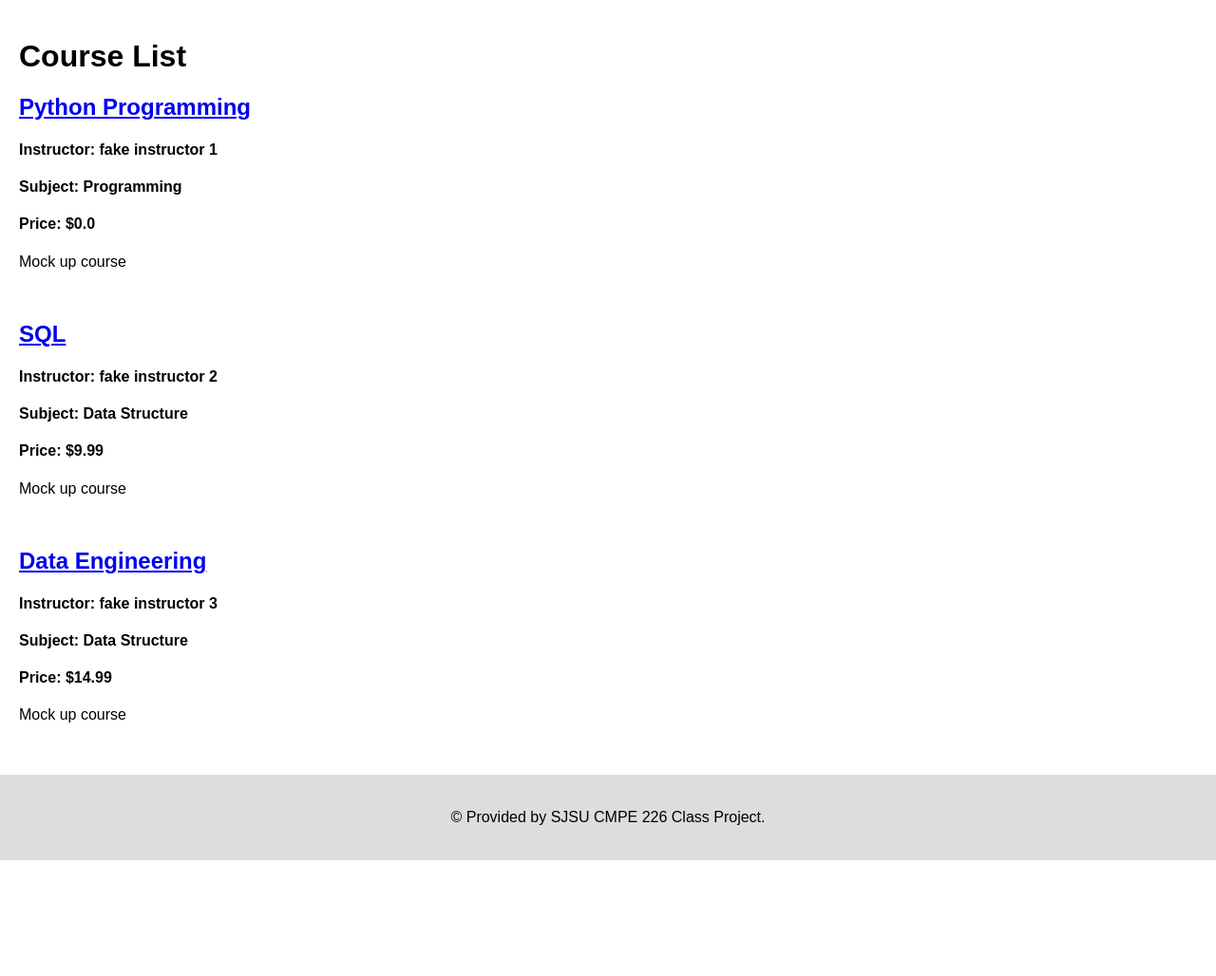
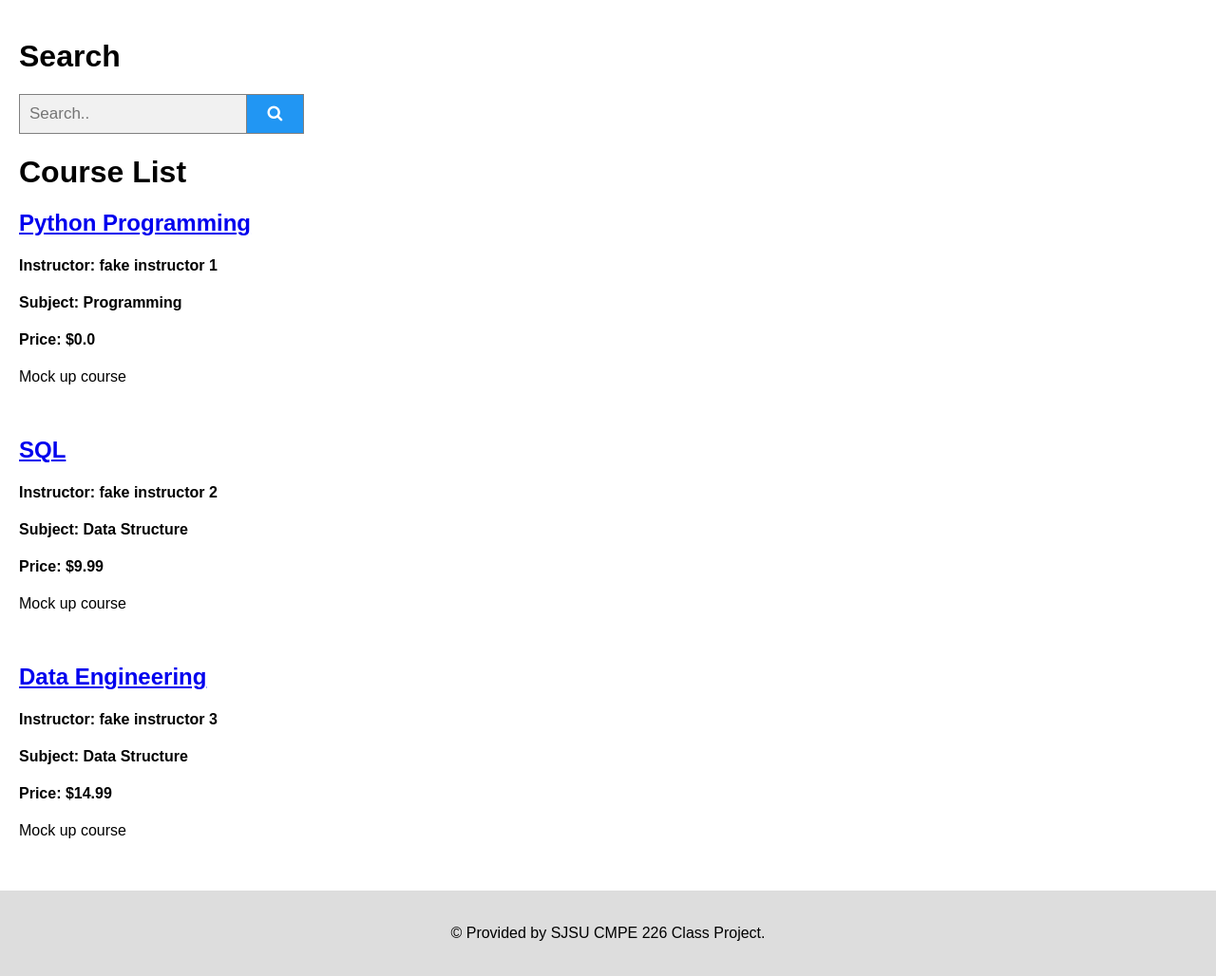
Before and after one commit to pooldiver69/cmpe226-project2-online-education, a Flask app: page /course in a window 1280 px wide. Shown: the part 305-1333 px from the top of the page at 95% size. Before the commit the page ends 1211 px from the top, so only its background shows below. Run offline with Flask 2, Linux system fonts and the light colour scheme; data comes from the database, SQL or seed files in the repository.

Commit message:
[update] search

```diff
--- a/routers/course.py
+++ b/routers/course.py
@@ -101,3 +101,18 @@ def purchase_single_course(c_id):
     cnx.commit()
     cursor.close()
     return redirect('/course/' + c_id)
+
+@course.route("/search")
+def search_coruse():
+    term = request.args.get("search")
+    cursor = cnx.cursor(dictionary=True)
+    query = ("""SELECT *
+            FROM course_view
+            WHERE courseName LIKE %(term)s
+            """)
+    cursor.execute(query, {"term": '%' + term + '%'})
+    r = cursor.fetchall()
+    courses = [
+        {**x, "c_url": "http://127.0.0.1:5000/course/" + str(x["c_id"])} for x in r]
+    cursor.close()
+    return render_template('course_list.html', courses=courses)
--- a/templates/course_list.html
+++ b/templates/course_list.html
@@ -6,6 +6,7 @@
   <title>Page Title</title>
   <meta charset="UTF-8">
   <meta name="viewport" content="width=device-width, initial-scale=1">
+  <link rel="stylesheet" href="https://cdnjs.cloudflare.com/ajax/libs/font-awesome/4.7.0/css/font-awesome.min.css">
   <style>
     * {
       box-sizing: border-box;
@@ -124,6 +125,37 @@
         width: 100%;
       }
     }
+
+    form.example input[type=text] {
+      padding: 10px;
+      font-size: 17px;
+      border: 1px solid grey;
+      float: left;
+      width: 80%;
+      background: #f1f1f1;
+    }
+
+    form.example button {
+      float: left;
+      width: 20%;
+      padding: 10px;
+      background: #2196F3;
+      color: white;
+      font-size: 17px;
+      border: 1px solid grey;
+      border-left: none;
+      cursor: pointer;
+    }
+
+    form.example button:hover {
+      background: #0b7dda;
+    }
+
+    form.example::after {
+      content: "";
+      clear: both;
+      display: table;
+    }
   </style>
 </head>
 
@@ -145,6 +177,12 @@
 
   <div class="row">
     <div class="main">
+      <h1>Search</h1>
+      <form class="example" action="http://127.0.0.1:5000/course/search" style="max-width:300px">
+        <input type="text" placeholder="Search.." name="search">
+        <button type="submit"><i class="fa fa-search"></i></button>
+      </form>
+
       <h1>Course List</h1>
       {% for row_index in range(courses |count) %}
       <div>
```
